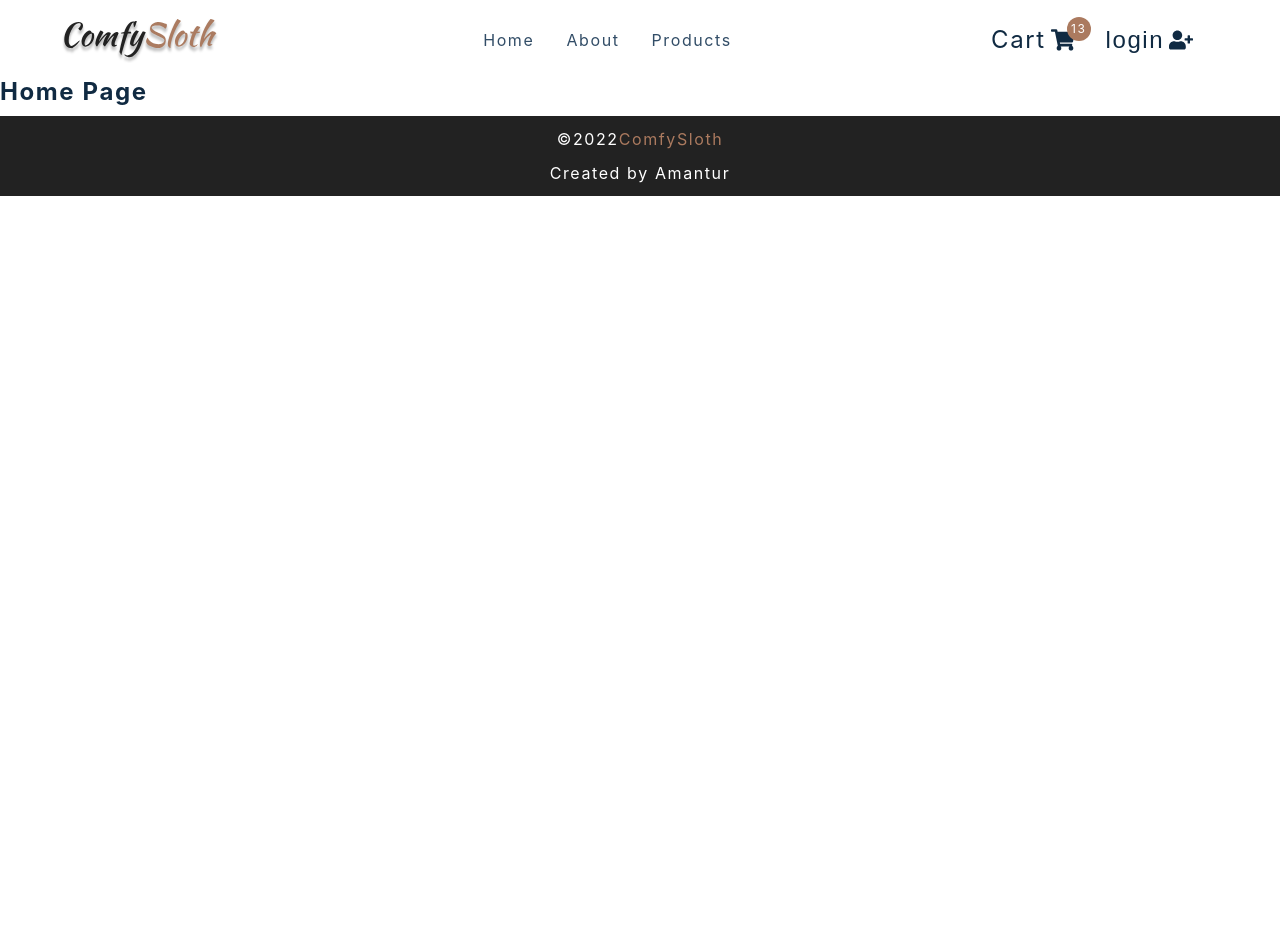
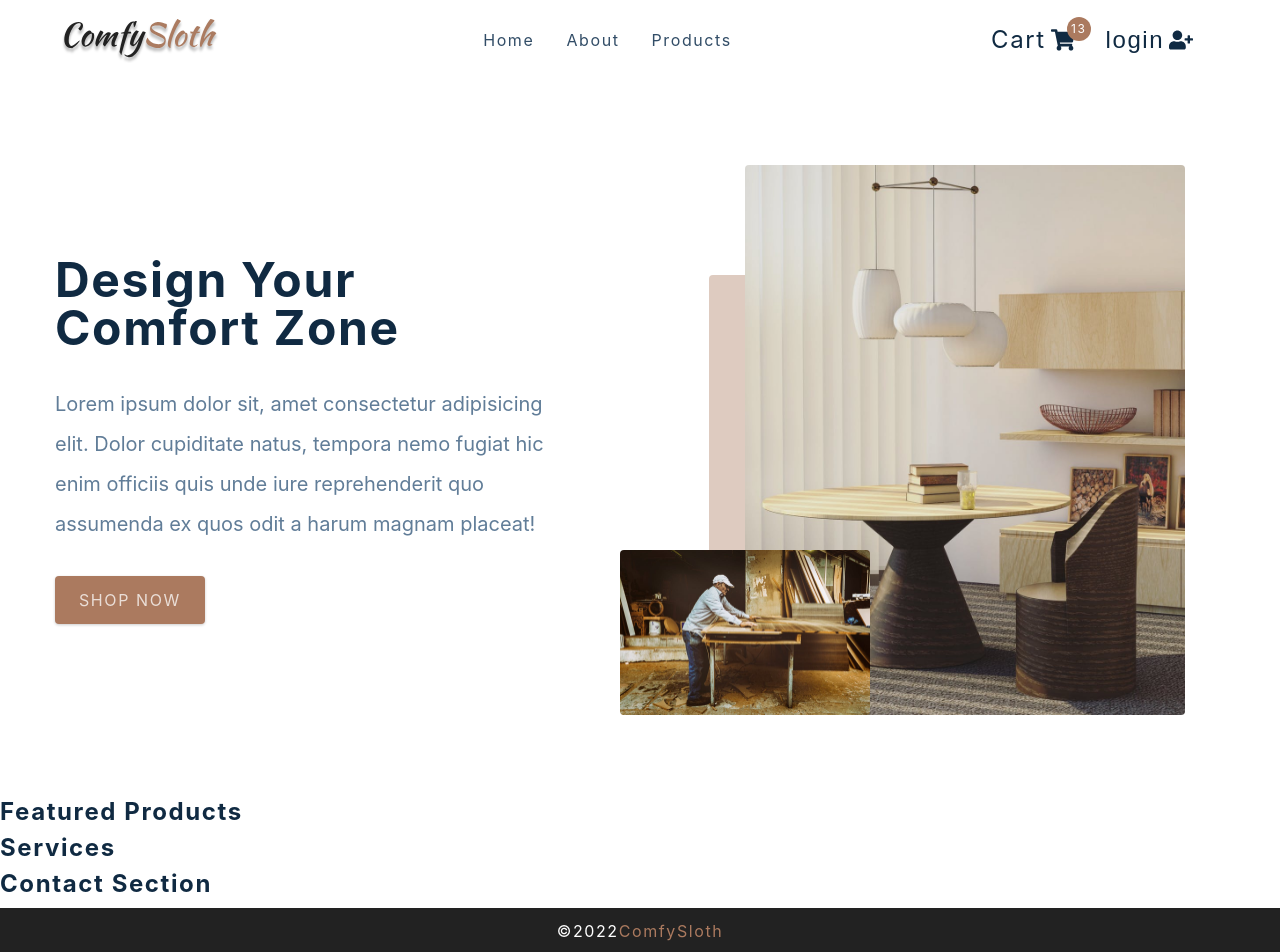
Before and after one commit to Aman710-hub/E-commerce, a React (Create React App) app: page / in a window 1280 px wide. Shown: the top 952 px of the page. Before the commit the page ends 800 px from the top, so only its background shows below. Built offline with nearby package versions, Linux system fonts and the light colour scheme; the HTML template or start-up script is replaced by a standard one.

Commit message:
build Hero component

```diff
--- a/src/components/Hero.js
+++ b/src/components/Hero.js
@@ -1,12 +1,33 @@
-import React from 'react'
-import styled from 'styled-components'
-import { Link } from 'react-router-dom'
-import heroBcg from '../assets/hero-bcg.jpeg'
-import heroBcg2 from '../assets/hero-bcg-2.jpeg'
+import React from "react";
+import styled from "styled-components";
+import { Link } from "react-router-dom";
+import heroBcg from "../assets/hero-bcg.jpeg";
+import heroBcg2 from "../assets/hero-bcg-2.jpeg";
 
 const Hero = () => {
-  return <h4>hero</h4>
-}
+  return (
+    <Wrapper className="section-center">
+      <article className="content">
+        <h1>
+          design your <br />
+          comfort zone
+        </h1>
+        <p>
+          Lorem ipsum dolor sit, amet consectetur adipisicing elit. Dolor
+          cupiditate natus, tempora nemo fugiat hic enim officiis quis unde iure
+          reprehenderit quo assumenda ex quos odit a harum magnam placeat!
+        </p>
+        <Link to="/products" className="btn hero-btn">
+          shop now
+        </Link>
+      </article>
+      <article className="img-container">
+        <img src={heroBcg} alt="img" className="main-img" />
+        <img src={heroBcg2} alt="img" className="accent-img" />
+      </article>
+    </Wrapper>
+  );
+};
 
 const Wrapper = styled.section`
   min-height: 60vh;
@@ -58,7 +79,7 @@
       border-radius: var(--radius);
     }
     .img-container::before {
-      content: '';
+      content: "";
       position: absolute;
       width: 10%;
       height: 80%;
@@ -68,6 +89,6 @@
       border-radius: var(--radius);
     }
   }
-`
+`;
 
-export default Hero
+export default Hero;
--- a/src/pages/AboutPage.js
+++ b/src/pages/AboutPage.js
@@ -23,7 +23,9 @@
             animi sequi dicta eos veniam libero, suscipit aliquam inventore
             maiores? voluptate aspernatur quam, ducimus impedit ad! Placeat
             adipisci animi sequi dicta eos veniam libero, suscipit aliquam
-            inventore maiores?
+            inventore maiores? maiores? voluptate aspernatur quam, ducimus
+            impedit ad! Placeat adipisci animi sequi dicta eos veniam libero,
+            suscipit aliquam inventore maiores?
           </p>
         </article>
       </Wrapper>
--- a/src/pages/HomePage.js
+++ b/src/pages/HomePage.js
@@ -1,7 +1,14 @@
-import React from 'react'
-import { FeaturedProducts, Hero, Services, Contact } from '../components'
+import React from "react";
+import { FeaturedProducts, Hero, Services, Contact } from "../components";
 const HomePage = () => {
-  return <h4>home page</h4>
-}
+  return (
+    <main>
+      <Hero />
+      <FeaturedProducts />
+      <Services />
+      <Contact />
+    </main>
+  );
+};
 
-export default HomePage
+export default HomePage;
```
